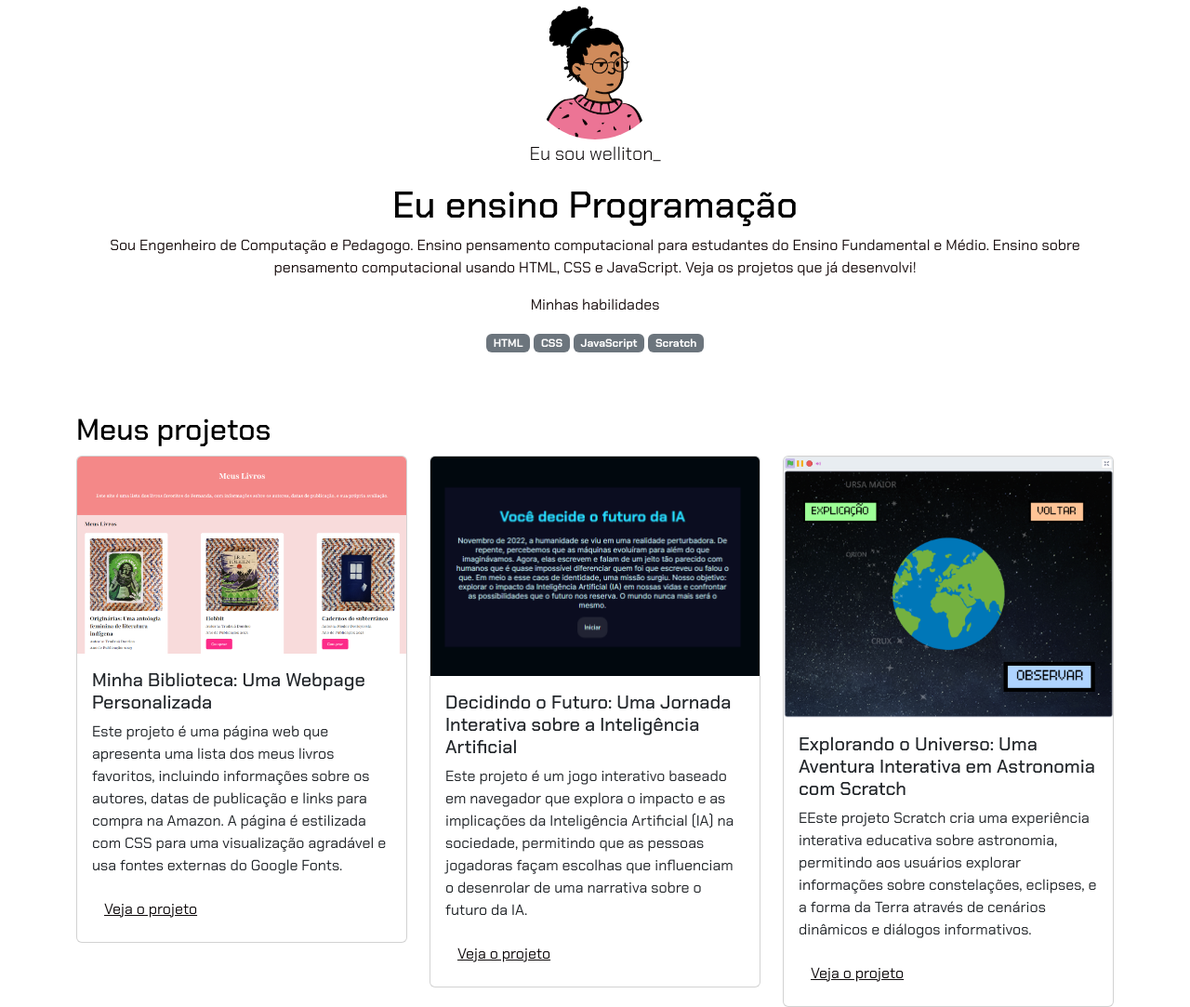
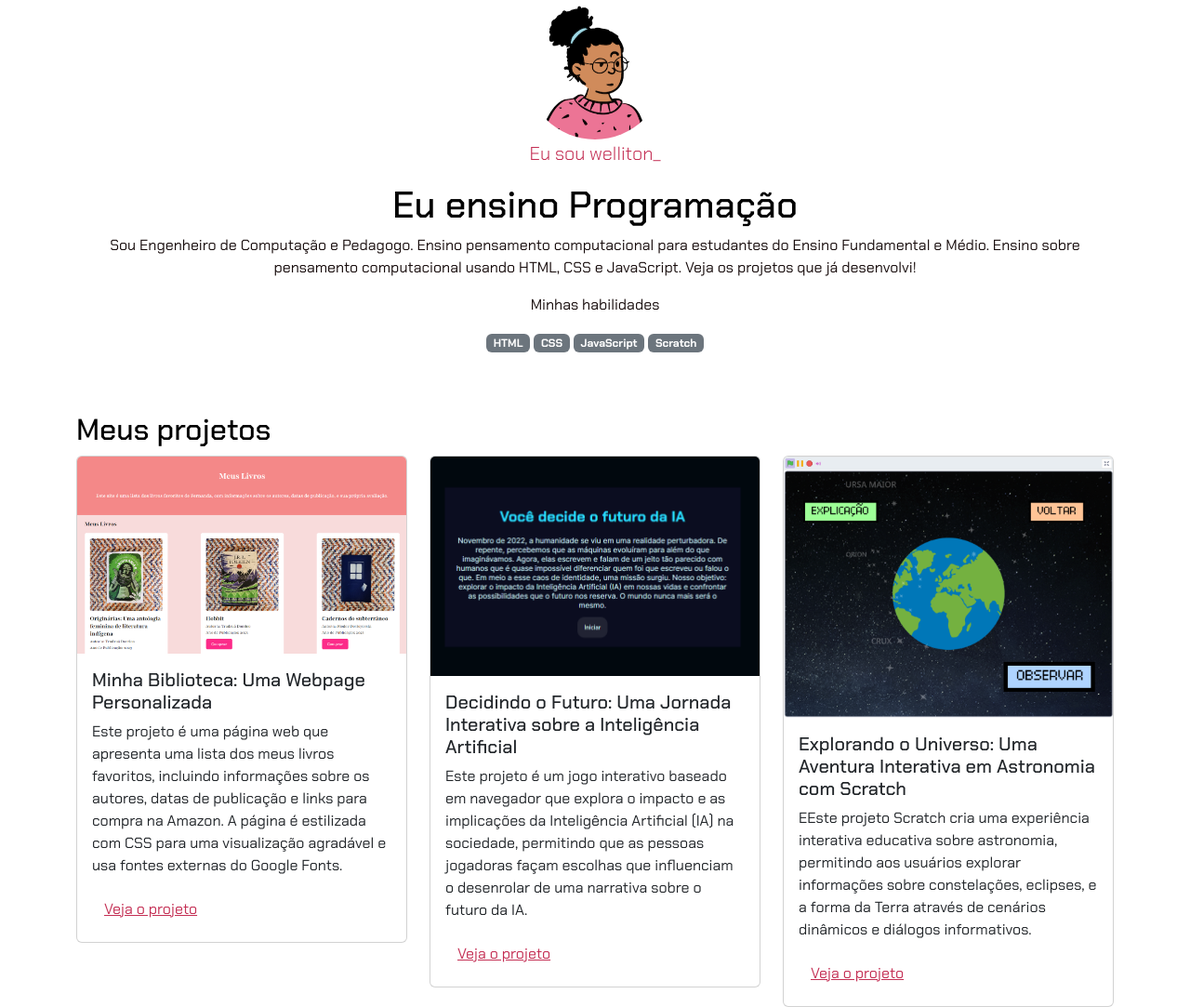
Before and after one commit to WELLITONBONFIM/edrtgertyujiolyhjuikjythrgew, a plain HTML site: page index.html in a window 1280 px wide. Shown: the whole page at 93% size. Drawn offline with nearby package versions, Linux system fonts and the light colour scheme; files whose address does not match are found by name.

Commit message:
Add files via upload

```diff
--- a/style.css
+++ b/style.css
@@ -3,7 +3,7 @@
 :root {
     --cor-principal: #180d0d;
     --cor-secundaria: #000000;
-    --cor-destaque: #0e0a0b;
+    --cor-destaque: #c42f54;
 }
 
 body {
@@ -22,7 +22,7 @@ h1, h2, h5 {
 }
 
 a, .btn-link:hover {
-    color: var(--cor-principal)
+    color: var(--c42f54)
 }
 
 a:hover{
```
